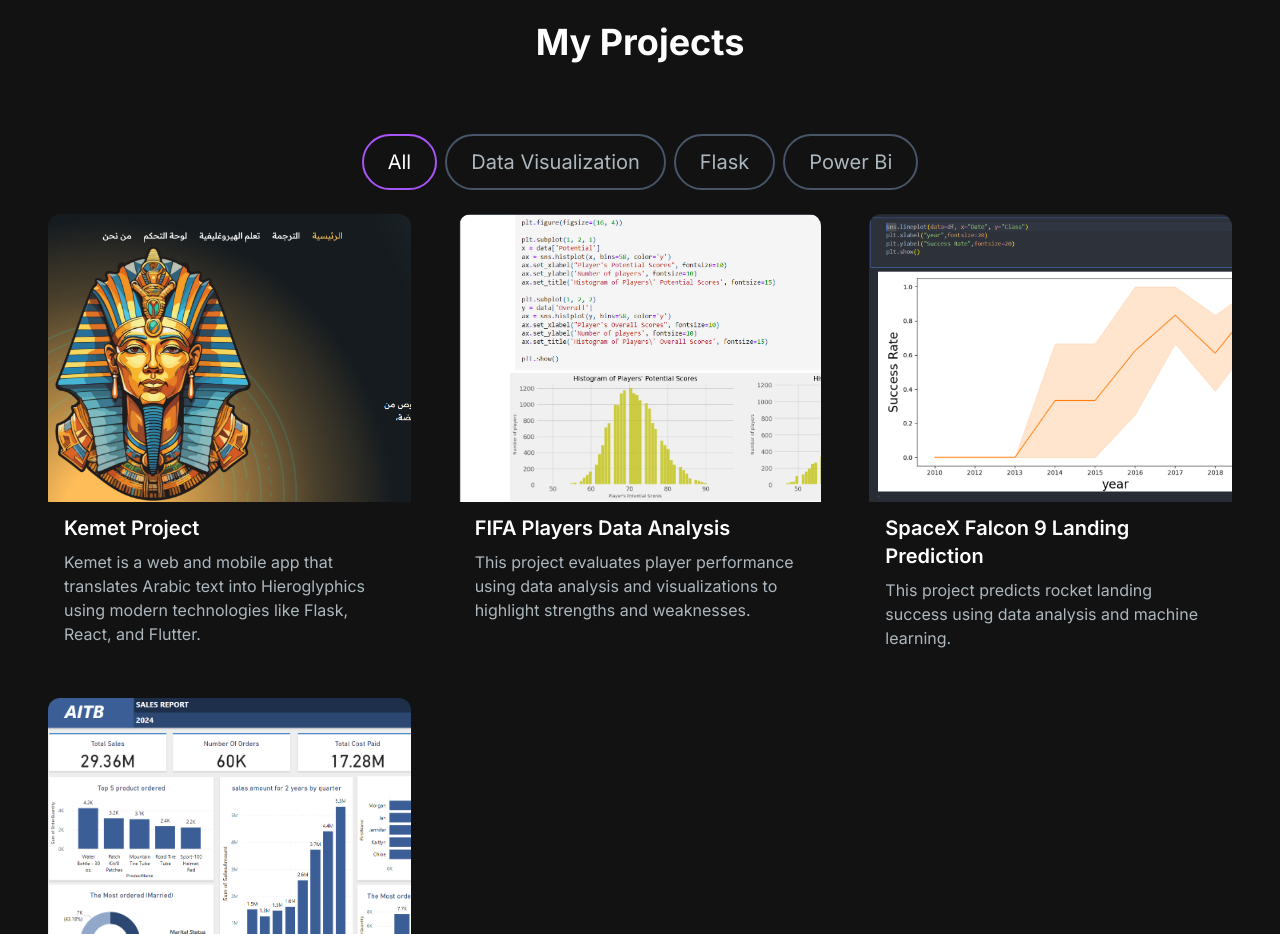
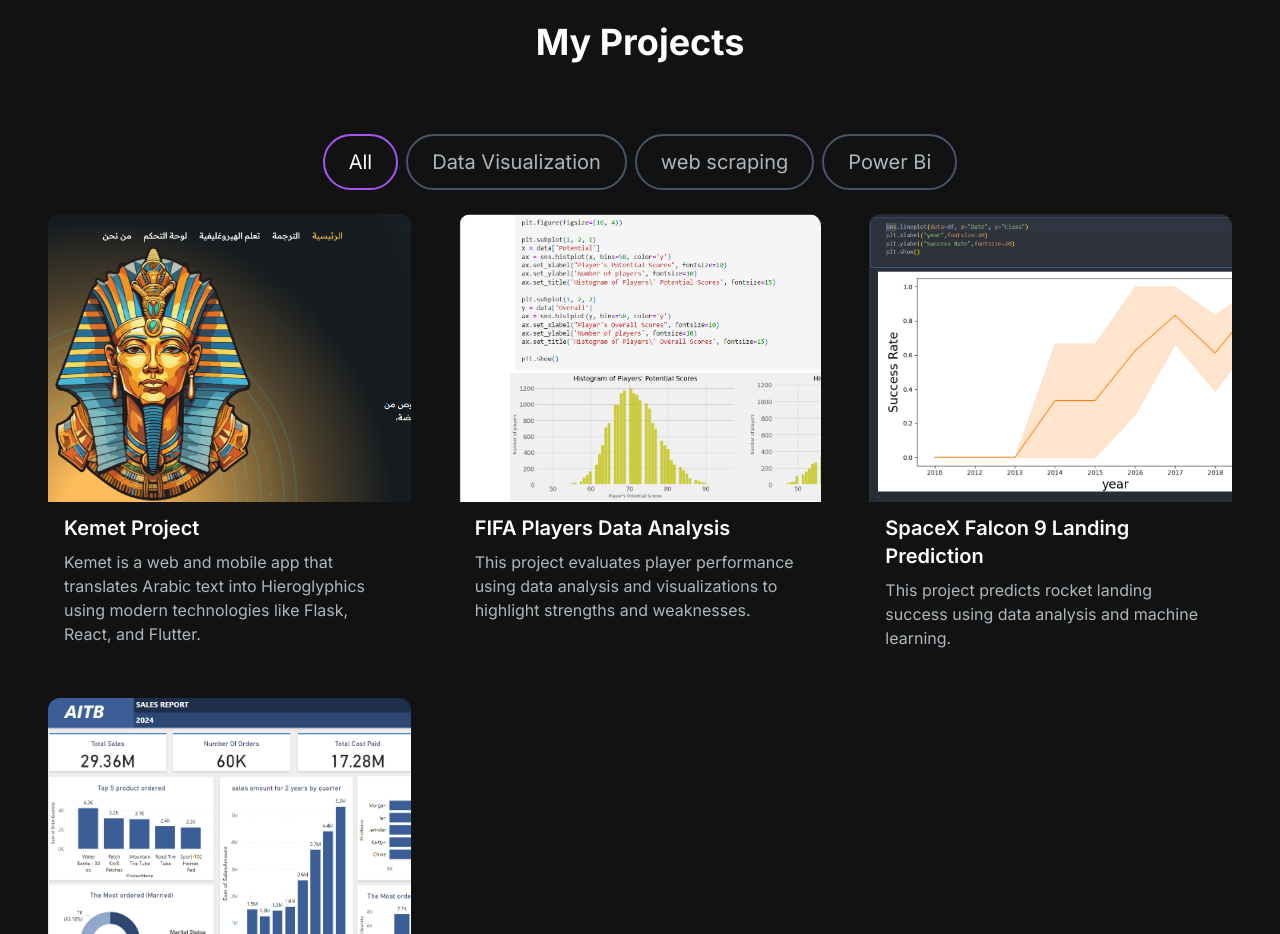
Before and after one commit to Omarelzer0/Omarelzer0.github.io, a Next.js app: page / in a window 1280 px wide. Shown: the part 1560-2494 px from the top of the page. Built offline with nearby package versions, Linux system fonts and the light colour scheme.

Commit message:
Initial commit for my customized portfolio

```diff
--- a/src/app/components/ProjectsSection.jsx
+++ b/src/app/components/ProjectsSection.jsx
@@ -80,8 +80,8 @@
         />
         <ProjectTag
           onClick={handleTagChange}
-          name="Flask"
-          isSelected={tag === "Flask"}
+          name="web scraping"
+          isSelected={tag === "web scraping"}
         />
         <ProjectTag
           onClick={handleTagChange}
```
